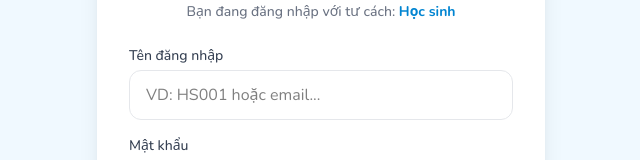
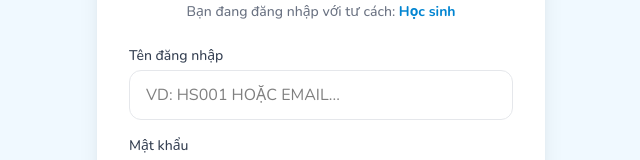
Before and after one commit to pyvqcproject-collab/quanlyhocsinh-l3, a React (Vite) app: page /login in a window 1280 px wide. Shown: the part 432-592 px from the top of the page, without its empty margins (319-959 px from the left). Built offline with nearby package versions, Linux system fonts and the light colour scheme; no server answers.

Commit message:
Update Login.tsx

```diff
--- a/src/pages/Login.tsx
+++ b/src/pages/Login.tsx
@@ -185,7 +185,7 @@ export default function Login() {
           <form onSubmit={handleLogin} className="space-y-4">
             <div>
               <label className="block text-sm font-medium text-gray-700 mb-1">Tên đăng nhập</label>
-              <input type="text" value={email} onChange={e => setEmail(e.target.value.toUpperCase())} disabled={isLoading} className="w-full px-4 py-3 rounded-xl border border-gray-200 focus:ring-2 focus:ring-sky-500 focus:border-sky-500 outline-none transition-all disabled:bg-gray-100 disabled:text-gray-400" placeholder="VD: HS001 hoặc email..." required />
+              <input type="text" value={email} onChange={e => setEmail(e.target.value)} onBlur={e => setEmail(e.target.value.toUpperCase())} disabled={isLoading} className="w-full px-4 py-3 rounded-xl border border-gray-200 focus:ring-2 focus:ring-sky-500 focus:border-sky-500 outline-none transition-all disabled:bg-gray-100 disabled:text-gray-400 uppercase" placeholder="VD: HS001 hoặc email..." required />
             </div>
             <div>
               <label className="block text-sm font-medium text-gray-700 mb-1">Mật khẩu</label>
```
